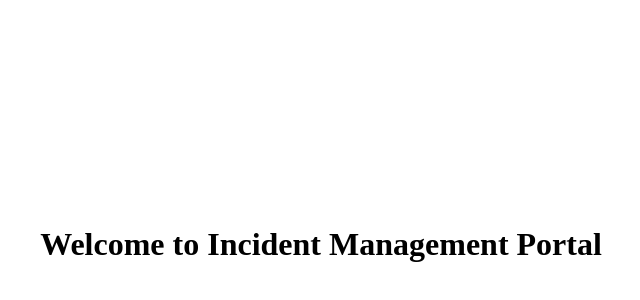
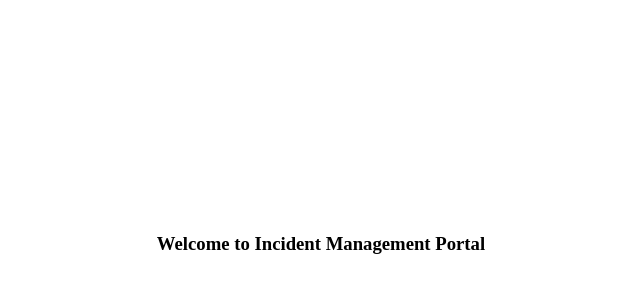
Before and after one commit to De-Inci/frontend, a Next.js app in the folder projectu/: page / in a window 1280 px wide. Shown: the part 164-464 px from the top of the page, without its empty margins (319-959 px from the left). Built offline with nearby package versions, Linux system fonts and the light colour scheme.

Commit message:
Added file structure

```diff
--- a/projectu/src/app/page.js
+++ b/projectu/src/app/page.js
@@ -1,7 +1,14 @@
 export default function Home() {
   return (
-    <div style={{ display: 'flex', justifyContent: 'center', alignItems: 'center', height: '100vh' }}>
-      <h1>Welcome to Incident Management Portal</h1>
+    <div
+      style={{
+        display: "flex",
+        justifyContent: "center",
+        alignItems: "center",
+        height: "100vh",
+      }}
+    >
+      <h3>Welcome to Incident Management Portal</h3>
     </div>
   );
 }
```
Also changed, not shown: projectu/package.json (+5 -2 lines), projectu/src/app/(auth)/login/page.js (added), projectu/src/app/(auth)/register/page.js (added), projectu/src/app/about/page.js (added), projectu/src/components/webpage/ButtonComponent.js (added), projectu/src/components/webpage/FooterComponent.js (added), projectu/src/components/webpage/NavbarComponent.js (added), 1 other file (tests, documents, lock files or other folders).
